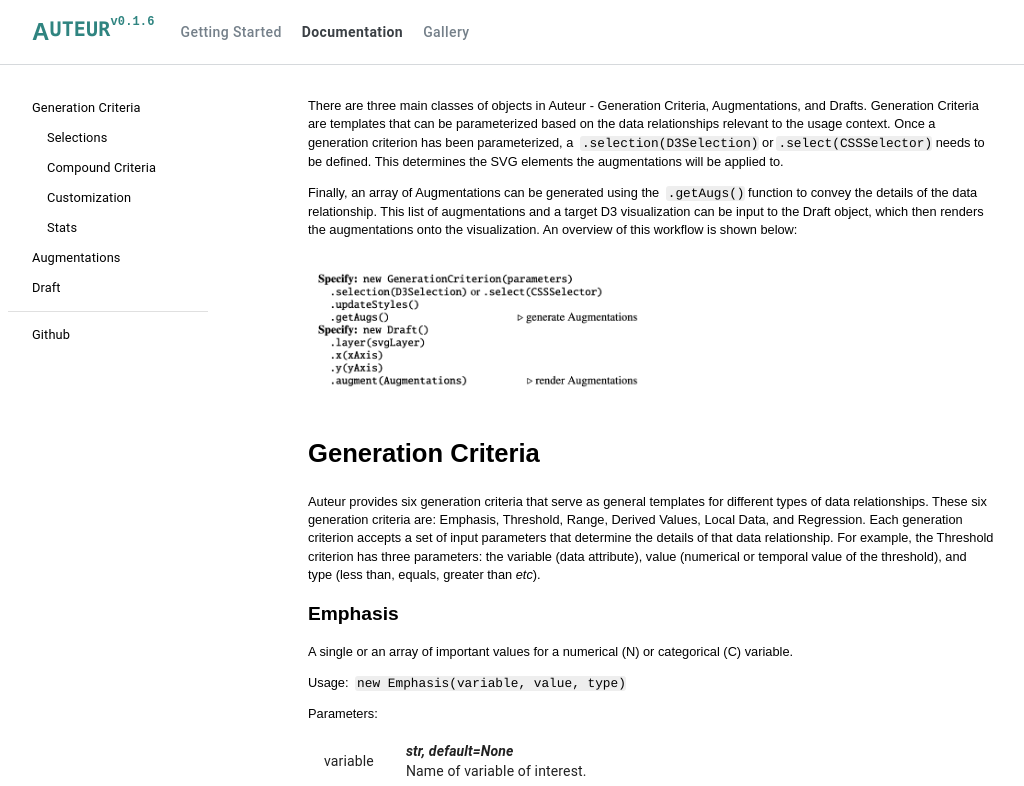
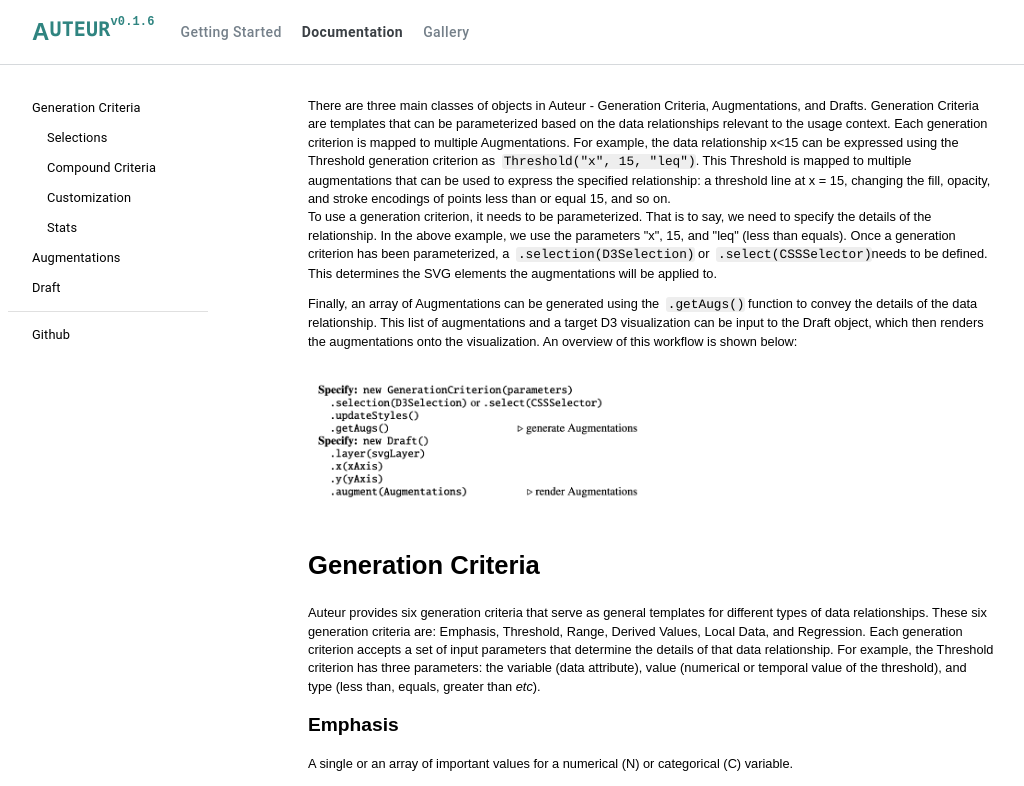
Before and after one commit to auteur-vis/auteur-doc, a Next.js app: page /auteur-doc/documentation in a window 1280 px wide. Shown: the top 786 px of the page, without its empty margins (42-1066 px from the left). Built offline with nearby package versions, Linux system fonts and the light colour scheme; a web font is replaced by a local one.

Commit message:
refine docs

```diff
--- a/src/app/documentation/documentation.js
+++ b/src/app/documentation/documentation.js
@@ -22,11 +22,17 @@
       <div className={styles.section}>
         <p>There are three main classes of objects in Auteur - Generation Criteria, Augmentations, and Drafts.
             Generation Criteria are templates that can be parameterized based on the data relationships relevant to the usage context.
-            Once a generation criterion has been parameterized, a <code className={styles.code}>.selection(D3Selection)</code> or
-            <code className={styles.code}>.select(CSSSelector)</code> needs to be defined. This determines the SVG elements the
-            augmentations will be applied to.</p>
+            Each generation criterion is mapped to multiple Augmentations. For example, the data relationship x&#60;15 can be expressed
+            using the Threshold generation criterion as <code className={styles.code}>Threshold("x", 15, "leq")</code>. This Threshold
+            is mapped to multiple augmentations that can be used to express the specified relationship: a threshold line at x = 15,
+            changing the fill, opacity, and stroke encodings of points less than or equal 15, and so on.</p>
 
-        <p className={styles.sectionContent}> Finally, an array of Augmentations can be generated using the <code className={styles.code}>.getAugs()</code> function to
+        <p>To use a generation criterion, it needs to be parameterized. That is to say, we need to specify the details of the relationship.
+            In the above example, we use the parameters "x", 15, and "leq" (less than equals). Once a generation criterion has been
+            parameterized, a <code className={styles.code}>.selection(D3Selection)</code> or <code className={styles.code}>.select(CSSSelector)</code>
+            needs to be defined. This determines the SVG elements the augmentations will be applied to.</p>
+
+        <p className={styles.sectionContent}>Finally, an array of Augmentations can be generated using the <code className={styles.code}>.getAugs()</code> function to
             convey the details of the data relationship. This list of augmentations and a target D3 visualization can be input to the Draft object, which then renders
             the augmentations onto the visualization. An overview of this workflow is shown below:</p>
         <img src="/auteur-doc/algo.png" alt="overview of algorithm" style={{"width":"50%","marginTop":"20px"}}/>
```
